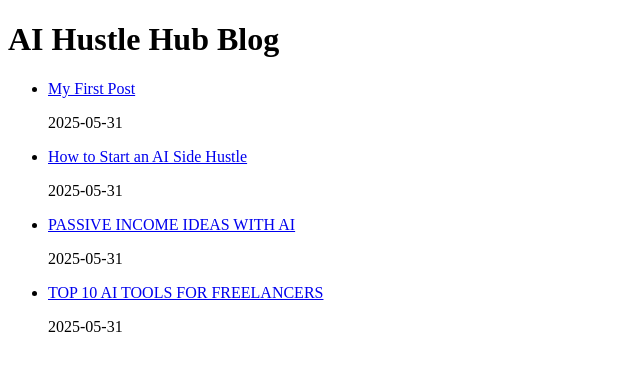
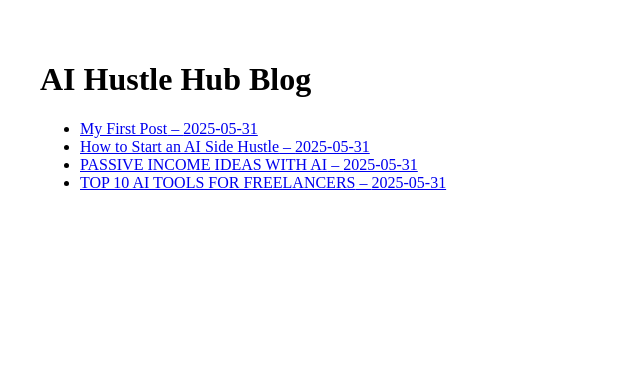
Before and after one commit to avitech-312/aihustlehub, a Next.js app: page / in a window 1280 px wide. Shown: the top 370 px of the page, without its empty margins (0-640 px from the left). Built offline with nearby package versions, Linux system fonts and the light colour scheme.

Commit message:
Update index.js

```diff
--- a/pages/index.js
+++ b/pages/index.js
@@ -1,35 +1,50 @@
-import fs from 'fs'
-import path from 'path'
-import Link from 'next/link'
-import matter from 'gray-matter'
+import fs from 'fs';
+import path from 'path';
+import matter from 'gray-matter';
+import Link from 'next/link';
+import Head from 'next/head';
 
 export default function Home({ posts }) {
   return (
-    <div>
+    <>
+      <Head>
+        <title>AI Hustle Hub</title>
+        <meta name="description" content="AI-powered blogging hub" />
+      </Head>
+      <main style={{ padding: '2rem' }}>
         <h1>AI Hustle Hub Blog</h1>
         <ul>
-        {posts.map(({ slug, frontmatter }) => (
-          <li key={slug}>
-            <Link href={`/posts/${slug}`}>
-              <a>{frontmatter.title}</a>
+          {posts.map((post) => (
+            <li key={post.slug}>
+              <Link href={`/posts/${post.slug}`}>
+                {post.title} – {post.date}
               </Link>
-            <p>{frontmatter.date}</p>
             </li>
           ))}
         </ul>
-    </div>
-  )
+      </main>
+    </>
+  );
 }
 
 export async function getStaticProps() {
-  const files = fs.readdirSync(path.join(process.cwd(), 'posts'))
-  const posts = files.map(filename => {
-    const markdownWithMeta = fs.readFileSync(path.join(process.cwd(), 'posts', filename), 'utf-8')
-    const { data: frontmatter } = matter(markdownWithMeta)
+  const files = fs.readdirSync(path.join('posts'));
+
+  const posts = files.map((filename) => {
+    const slug = filename.replace('.md', '');
+    const markdownWithMeta = fs.readFileSync(path.join('posts', filename), 'utf-8');
+    const { data: frontmatter } = matter(markdownWithMeta);
+
     return {
-      slug: filename.replace('.md', ''),
-      frontmatter,
+      slug,
+      title: frontmatter.title,
+      date: frontmatter.date,
+    };
+  });
+
+  return {
+    props: {
+      posts,
+    },
+  };
 }
-  })
-  return { props: { posts } }
-}
```
Lines whose indentation alone changed are shown as unchanged.
